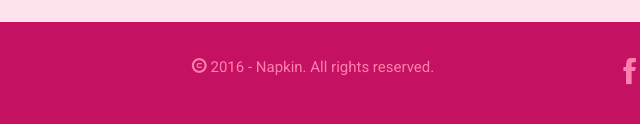
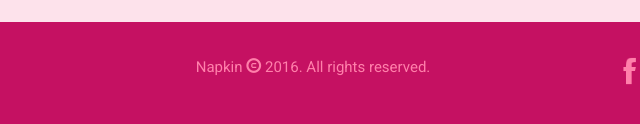
Before and after one commit to napkinapp/napkinbrasil.github.io, a website: page comeco.html in a window 1280 px wide. Shown: the part 2502-2626 px from the top of the page, 327-967 px from the left. Drawn offline with nearby package versions, Linux system fonts and the light colour scheme; a web font is replaced by a local one.

Commit message:
Change footer page

```diff
--- a/comeco.html
+++ b/comeco.html
@@ -207,7 +207,7 @@
         </p>
       </div> -->
             <div class="col-md-offset-4 col-md-4 text-center">
-                <p class="normal-font"><span class="glyphicon glyphicon-copyright-mark"></span> 2016 - Napkin. All rights reserved.</p>
+                <p class="normal-font">Napkin <span class="glyphicon glyphicon-copyright-mark"></span> 2016. All rights reserved.</p>
             </div>
             <div class="col-md-4 text-center">
                 <ul>
```
Also changed, not shown: index.html (+1 -1 lines).
